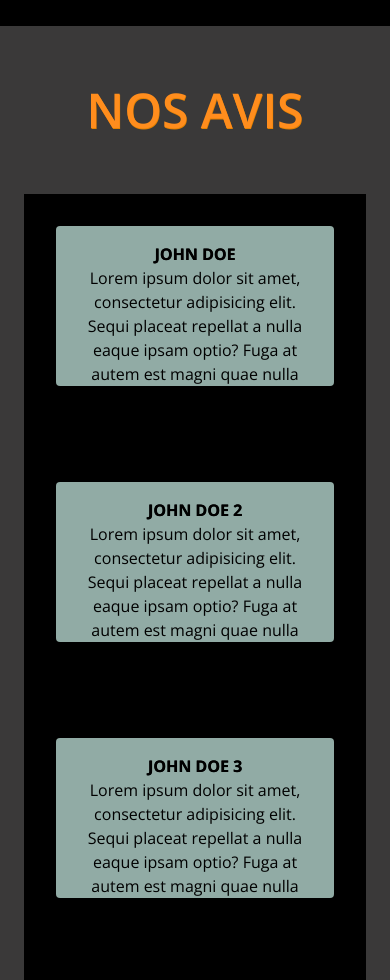
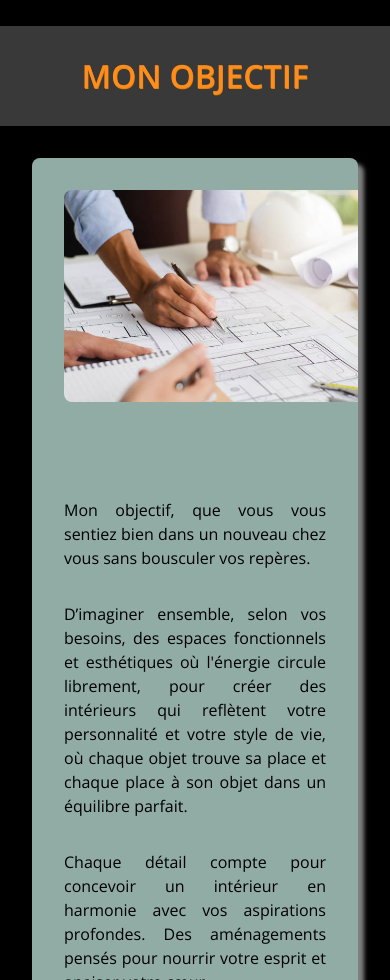
Before and after one commit to NicolasBaguet/SOS_Home_Chantier, a React (Vite) app: page / in a window 390 px wide. Shown: the part 1020-2000 px from the top of the page. Built offline with nearby package versions, Linux system fonts and the light colour scheme.

Commit message:
contenu home/about + ajustement h3 en mobile

```diff
--- a/src/components/App/App.scss
+++ b/src/components/App/App.scss
@@ -13,12 +13,15 @@ main{
 h3{
   text-align: center;
   text-transform: uppercase;
-  padding: 1em;
+  padding: 0.8em;
   color: vars.$orange;
   text-shadow: 0.5px 0.5px 0.5px rgb(228, 129, 0);
   font-size: 3em;
   font-weight: 600;
   background-color: vars.$dark-color;
+  @media(max-width: 500px){
+    font-size: 2em;
+  }
 }
 
 h4{
@@ -29,6 +32,11 @@ h4{
 
 a{
   text-decoration: none;
+}
+ul {
+  list-style-type: none;
+  padding: 0;
+  margin: 0;
 }
 
 .hero{
@@ -60,7 +68,7 @@ a{
   justify-content: space-around;
   align-items: center;
   flex-wrap: wrap;
-  gap: 6em
+  gap: 4em
 }
 
 .citation{
@@ -68,7 +76,7 @@ a{
   margin: 2em 1em;
   padding: 0.5em;
   border-radius: 2px;
-  text-shadow: 0.3px 0.3px 0.3px rgb(228, 129, 0);
+  text-shadow: 0.3px 0.3px 0.3px rgb(209, 118, 0);
   .citationTxt{
     font-style: italic;
   }
@@ -78,8 +86,10 @@ a{
   }
 }
 .content{
-  border-left: vars.$dark-color solid 1.5em;
-  border-right: vars.$dark-color solid 1.5em;
+  @media(min-width: 500px){
+    border-left: vars.$dark-color solid 1.5em;
+    border-right: vars.$dark-color solid 1.5em;
+  }
   a{
     color: black;
     width: 95%;
--- a/src/components/Menu/Menu.scss
+++ b/src/components/Menu/Menu.scss
@@ -21,12 +21,13 @@
   .menuNav{
     background-color: vars.$orange;
     border: 2px solid vars.$orange-dark;
+    border-radius: 18px 0 0 18px;
     position: fixed;
-    top: 0;
+    top: 7em;
     z-index: 21;
     right: 0;
-    width: 280px;
-    height: 100%;
+    width: 170px;
+    height: 18em;
     padding: 1em;
     box-shadow: -2px 0px 10px rgba(0, 0, 0, 0.2);
     transform: translateX(100%); // Commence hors de l'écran
@@ -36,7 +37,7 @@
     }
 
     nav{
-      font-size: 2em;
+      // font-size: 2em;
       display: flex;
       flex-direction: column;
       flex-wrap: wrap;
--- a/src/pages/About/About.tsx
+++ b/src/pages/About/About.tsx
@@ -17,6 +17,133 @@ function About() {
 				</h2>
 				<h2 className="citationAuthor">Charlotte Moss</h2>
 			</div>
+			<section className="content">
+				<h3>Mes Valeurs</h3>
+				<div className="container">
+					<div className="serviceA">
+						<div className="serviceImg">
+							<img src="/plan_2.jpg" alt="dessin ou logo" />
+						</div>
+						<div className="serviceTxt">
+							<h4>Respect de notre environnement</h4>
+							<p>
+								Je suis convaincu(e) que le design d'intérieur peut sublimer vos
+								espaces tout en respectant notre planète. C'est pourquoi chaque
+								projet que je réalise s'inscrit dans une démarche
+								écoresponsable.
+							</p>
+							<p>
+								Je privilégie des matériaux durables, recyclés ou recyclables,
+								qui allient esthétique et respect de l'environnement. Chaque
+								choix est pensé pour créer un équilibre parfait entre élégance
+								et durabilité.
+							</p>
+							<p>
+								J'adore redonner vie aux meubles et objets existants. En les
+								transformant avec soin, ils deviennent des pièces uniques qui
+								racontent une histoire tout en réduisant les déchets. C'est
+								aussi une belle façon d'apporter une touche personnelle et
+								authentique à votre intérieur.
+							</p>
+							<p>
+								Pour aller plus loin, je mets un point d'honneur à limiter
+								l'empreinte écologique de mes chantiers. Cela passe par un tri
+								rigoureux des déchets et leur recyclage systématique, afin de
+								préserver au mieux notre environnement.
+							</p>
+						</div>
+					</div>
+					<div className="serviceB">
+						<div className="serviceTxt">
+							<h4>L'Amour du Métier</h4>
+							<p>
+								Un amour profond pour le design se traduit par une attention
+								minutieuse portée à chaque détail. J’accorde une importance
+								particulière à comprendre pleinement les besoins de mes clients,
+								tout en m’engageant dans une quête constante d’innovation et de
+								créativité.
+							</p>
+							<p>
+								Mon enthousiasme pour l’optimisation des espaces me pousse à
+								rester à la pointe des tendances et des technologies, afin de
+								livrer des réalisations uniques qui dépassent les attentes.
+							</p>
+							<p>
+								Chaque projet devient pour moi une occasion précieuse de
+								concevoir un espace sur mesure, à la fois esthétique et
+								fonctionnel.{" "}
+							</p>
+							<p>
+								Cette passion transparaît dans la satisfaction de mes clients et
+								dans la pérennité des intérieurs que je crée, transformant
+								chaque lieu en une véritable œuvre d’art vivante.
+							</p>
+						</div>
+						<div className="serviceImg">
+							<img src="/travail_1.jpg" alt="dessin ou logo" />
+						</div>
+					</div>
+					<div className="serviceA">
+						<div className="serviceImg">
+							<img src="/travail_2.jpg" alt="dessin ou logo" />
+						</div>
+						<div className="serviceTxt">
+							<h4>Écoute des Besoins</h4>
+							<p>
+								Chaque espace à une histoire unique. C'est pourquoi notre
+								processus commence toujours par une écoute attentive de vos
+								aspirations. Dès notre première rencontre, je plonge dans
+								l'univers de vos désirs, mon objectif est de saisir l'essence de
+								votre personnalité, votre style de vie et vos ambitions pour
+								votre espace La communication est primordiale pour moi.
+							</p>
+							<p>
+								 Tout au long de votre projet, je maintiens un échange constant
+								via des appels téléphoniques, des échanges par e-mail et des
+								réunions en personne.
+							</p>
+							<p>
+								Cette approche collaborative garantit que chaque décision
+								reflète vos souhaits et que le résultat final dépasse vos
+								attentes.
+							</p>
+						</div>
+					</div>
+					<div className="serviceB">
+						<div className="serviceTxt">
+							<h4>L'adaptabilité et l'ingéniosité</h4>
+							<p>
+								L'adaptabilité et l'ingéniosité sont deux qualités essentielles
+								qui forment le socle de l'expertise d'un architecte d'intérieur.
+								Ces compétences complémentaires permettent au professionnel de
+								relever les défis uniques de chaque projet avec brio. Face à des
+								contraintes spatiales, budgétaires ou esthétiques, l'architecte
+								d'intérieur puise dans sa capacité d'adaptation pour proposer
+								des solutions sur mesure, tout en faisant preuve d'ingéniosité
+								pour transformer les obstacles en opportunités créatives.
+							</p>
+							<p>
+								Qu'il s'agisse de repenser l'agencement d'un petit espace pour
+								le rendre plus fonctionnel, ou d'intégrer harmonieusement des
+								éléments modernes dans un bâtiment historique, ces aptitudes
+								combinées lui permettent de créer des intérieurs à la fois
+								pratiques, esthétiques et innovants, répondant parfaitement aux
+								besoins et aux désirs de ses clients.Le secteur de
+								l'architecture d'intérieur évolue rapidement en termes de goûts,
+								de styles et de technologies.
+							</p>
+							<p>
+								L'adaptabilité permet aux professionnels de rester compétitifs
+								et pertinents en s'ajustant continuellement aux nouvelles
+								tendances et aux avancées technologiques.
+							</p>
+						</div>
+						<div className="serviceImg">
+							<img src="/bureau.jpg" alt="dessin ou logo" />
+						</div>
+					</div>
+				</div>
+			</section>
 		</div>
 	);
 }
--- a/src/pages/Home/Home.scss
+++ b/src/pages/Home/Home.scss
@@ -13,11 +13,50 @@
       width: 95%;
     }
   }
+  .service{
+    padding: 2em;
+    border-radius: 0.5em;
+    width: 100%;
+    min-height: 15rem;
+    background-color: vars.$blue;
+    box-shadow: 6px 6px 4px grey;
+    display: flex;
+    overflow: hidden;
+    gap: 4em;
+    @media(max-width: 800px){
+      flex-direction: column;
+    }
+    .serviceImg{
+      height: 90%;
+      width: 20em;
+      margin: auto;
+      img{
+        height: 100%;
+        object-fit: cover;
+        border-radius: 0.5em;
+      }
+    }
+    .serviceTxt{
+      display: flex;
+      flex-direction: column;
+      text-align: justify;
+      justify-content: center;
+      width: 100%;
+      h4{
+        text-align: center;
+        padding: 1em;
+      }
+      p{
+        padding-top: 2em;
+      }
+    }
+  }
   .rate{
     background-color: vars.$blue;
-    padding: 1em;
-    border-radius: 4px;
+    padding: 1.5em;
+    border-radius: 8px;
+    box-shadow: 6px 6px 4px grey;
     width: 20rem;
-    height: 10rem;
+    min-height: 10rem;
   }
 }
--- a/src/pages/Home/Home.tsx
+++ b/src/pages/Home/Home.tsx
@@ -19,6 +19,105 @@ function Home() {
 				<h2 className="citationAuthor">Le Corbusier</h2>
 			</div>
 			<section className="content">
+				<h3>Mon objectif</h3>
+				<div className="container">
+					<div className="service">
+						<div className="serviceImg">
+							<img src="/plan_2.jpg" alt="dessin ou logo" />
+						</div>
+						<div className="serviceTxt">
+							<p>
+								Mon objectif, que vous vous sentiez bien dans un nouveau chez
+								vous sans bousculer vos repères.
+							</p>
+							<p>
+								D’imaginer ensemble, selon vos besoins, des espaces fonctionnels
+								et esthétiques où l'énergie circule librement, pour créer des
+								intérieurs qui reflètent votre personnalité et votre style de
+								vie, où chaque objet trouve sa place et chaque place à son objet
+								dans un équilibre parfait.
+							</p>
+							<p>
+								Chaque détail compte pour concevoir un intérieur en harmonie
+								avec vos aspirations profondes. Des aménagements pensés pour
+								nourrir votre esprit et apaiser votre cœur.
+							</p>
+						</div>
+					</div>
+				</div>
+				<h3>Mes convictions</h3>
+				<div className="container">
+					<div className="service">
+						<div className="serviceImg">
+							<img src="/plan_2.jpg" alt="dessin ou logo" />
+						</div>
+						<div className="serviceTxt">
+							<ul>
+								<li>Penser votre projet</li>
+								<li>
+									C’est apprendre à vous connaître grâce à un dialogue ouvert et
+									franc
+								</li>
+								<li>C’est m’imprégner du lieu pour en déceler le potentiel</li>
+								<li>C’est prendre le temps qu’il faut pour ne pas en perdre</li>
+							</ul>
+						</div>
+					</div>
+				</div>
+				<h3>Créer votre projet</h3>
+				<div className="container">
+					<div className="service">
+						<div className="serviceImg">
+							<img src="/plan_2.jpg" alt="dessin ou logo" />
+						</div>
+						<div className="serviceTxt">
+							<ul>
+								<li>
+									C’est imaginer une nouvelle histoire qui fait sens pour vous
+									et votre lieu avec audace et originalité grâce à des solutions
+									sur-mesure et innovantes
+								</li>
+								<li>C’est vous offrir un interlocuteur unique et agile</li>
+							</ul>
+						</div>
+					</div>
+				</div>
+				<h3>Vous accompagner</h3>
+				<div className="container">
+					<div className="service">
+						<div className="serviceImg">
+							<img src="/plan_2.jpg" alt="dessin ou logo" />
+						</div>
+						<div className="serviceTxt">
+							<ul>
+								<li>
+									C’est vous mettre au cœur du processus en vous expliquant ma
+									démarche
+								</li>
+								<li>
+									C’est faire évoluer vos espaces quand vos besoins changeront
+								</li>
+							</ul>
+						</div>
+					</div>
+				</div>
+				<h3>Mon engagement, votre satisfaction</h3>
+				<div className="container">
+					<div className="service">
+						<div className="serviceImg">
+							<img src="/plan_2.jpg" alt="dessin ou logo" />
+						</div>
+						<div className="serviceTxt">
+							<p>
+								Pour moi, un projet n'est réussi que lorsqu'il incarne
+								parfaitement vos désirs. Je mets donc tout mon savoir-faire et
+								ma passion au service de votre vision, pour créer un espace qui
+								vous ressemble et dans lequel vous vous sentirez pleinement chez
+								vous.
+							</p>
+						</div>
+					</div>
+				</div>
 				<h3>Nos avis</h3>
 				<div className="container">
 					{ratesMessage.map((message) => (
--- a/src/pages/Prestations/Prestations.scss
+++ b/src/pages/Prestations/Prestations.scss
@@ -4,9 +4,7 @@
   .backgroundImg{
     background-image: url("/bureau.jpg");
   }
-  .content{
-    min-height: 20em;
-  }
+
   .serviceA, .serviceB{
     padding: 2em;
     border-radius: 0.5em;
```
Also changed, not shown: src/pages/About/About.scss (+17 -16 lines).
